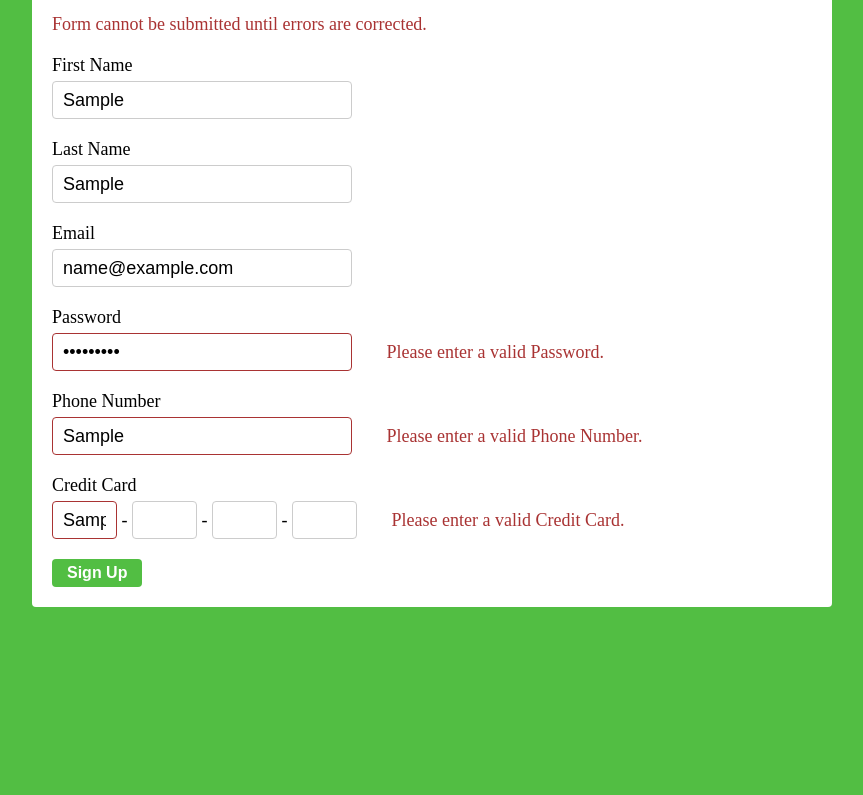
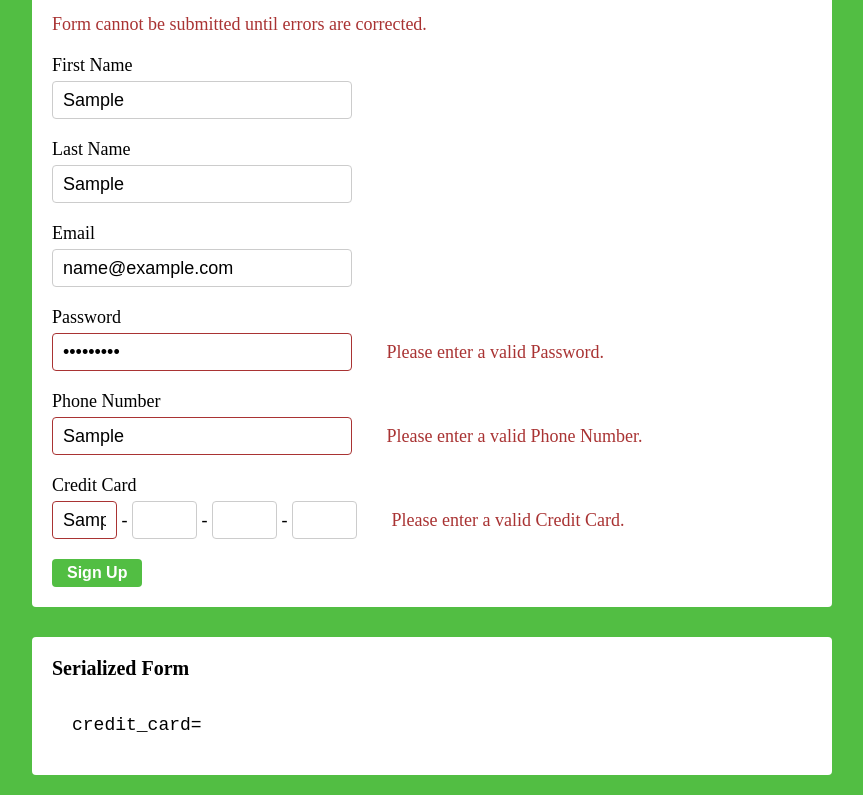
Before and after one commit to JsunJ/ls-exercises, a plain HTML site: page js230-front-end-development-with-javascript/forms-and-form-validation/form-validation/index.html in a window 1280 px wide. Both pictures are taken after typing "Sample", "Sample", "name@example.com", "Sample123", "Sample", "Sample" into the empty fields and a click on the button "Sign Up". Shown: the part 118-913 px from the top of the page, without its empty margins (208-1071 px from the left). Before the commit the page ends 800 px from the top, so only its background shows below. Drawn offline with Linux system fonts and the light colour scheme.

Commit message:
add 'forms and form validation' exercise 4

```diff
--- a/js230-front-end-development-with-javascript/forms-and-form-validation/form-validation/app.js
+++ b/js230-front-end-development-with-javascript/forms-and-form-validation/form-validation/app.js
@@ -29,10 +29,39 @@ document.addEventListener('DOMContentLoaded', () => {
   }
 
   function submitForm(event) {
+    event.preventDefault();
+    let keyValuePairs = [];
+    let creditCardValue = '';
+    let data;
+    let serializedDiv = document.querySelector('.serialized');
+
     if (![...inputs].every(input => input.checkValidity())) {
-      event.preventDefault();
       form.firstElementChild.innerText = 'Form cannot be submitted until errors are corrected.';
+    } else {
+      inputs.forEach(input => {
+        let key = encodeURIComponent(input.name);
+        let value = encodeURIComponent(input.value);
+
+        if (input.name !== 'credit_card') {
+          keyValuePairs.push(`${key}=${value}`);
+        } else {
+          creditCardValue += value ? value : '';
+        }
+      });
     }
+
+    keyValuePairs.push(`${encodeURIComponent('credit_card')}=${encodeURIComponent(creditCardValue)}`);
+    data = keyValuePairs.join('&');
+
+    // data = new FormData(event.target);
+    // creditCardValue = data.getAll('credit_card').join('');
+    // data.set('credit_card', creditCardValue);
+    // let queryString = new URLSearchParams(data).toString();
+
+
+    let p = document.createElement('p');
+    p.innerText = data;
+    serializedDiv.insertAdjacentElement('beforeend', p);
   }
 
   function blockNonAlphabetical(event) {
--- a/js230-front-end-development-with-javascript/forms-and-form-validation/form-validation/form.css
+++ b/js230-front-end-development-with-javascript/forms-and-form-validation/form-validation/form.css
@@ -67,3 +67,23 @@ button {
 #cc1, #cc2, #cc3, #cc4 {
   width: 65px;
 }
+
+.serialized {
+  width: 800px;
+  margin: 30px auto 20px auto;
+  padding: 20px;
+  background: #fff;
+  border-radius: 4px;
+
+}
+
+.serialized h2 {
+  font-size: 20px;
+  margin-bottom: 15px;
+}
+
+.serialized p {
+  padding: 20px;
+  font-family: monospace;
+  white-space: pre-wrap;
+}
--- a/js230-front-end-development-with-javascript/forms-and-form-validation/form-validation/index.html
+++ b/js230-front-end-development-with-javascript/forms-and-form-validation/form-validation/index.html
@@ -72,6 +72,10 @@
       </dl>
     </fieldset>
   </form>
+
+  <div class="serialized">
+    <h2>Serialized Form</h2>
+  </div>
   <script src="app.js"></script>
 </body>
 </html>
```
